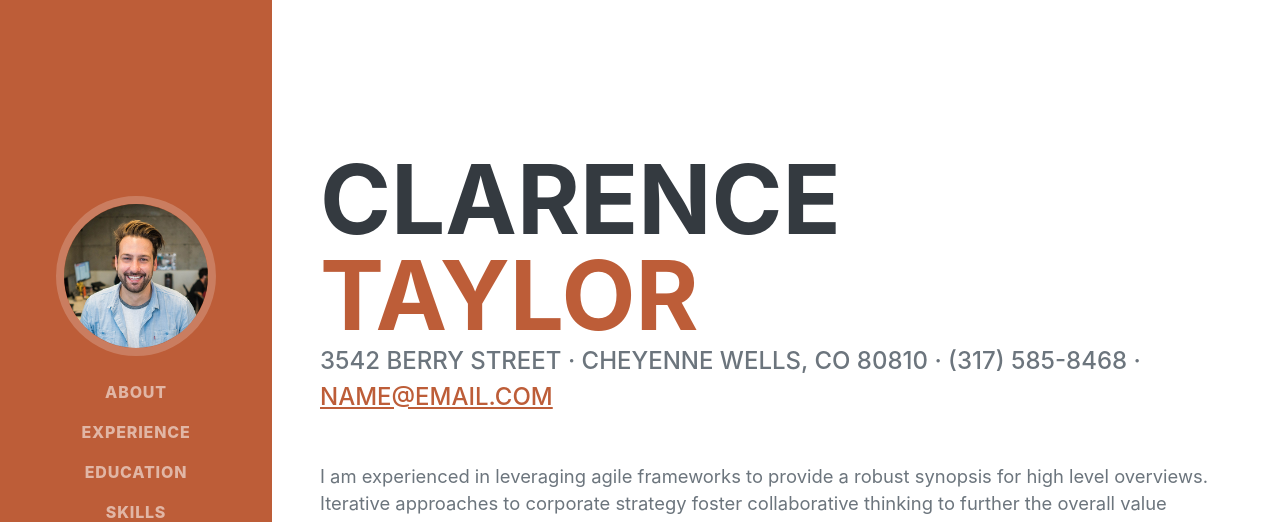
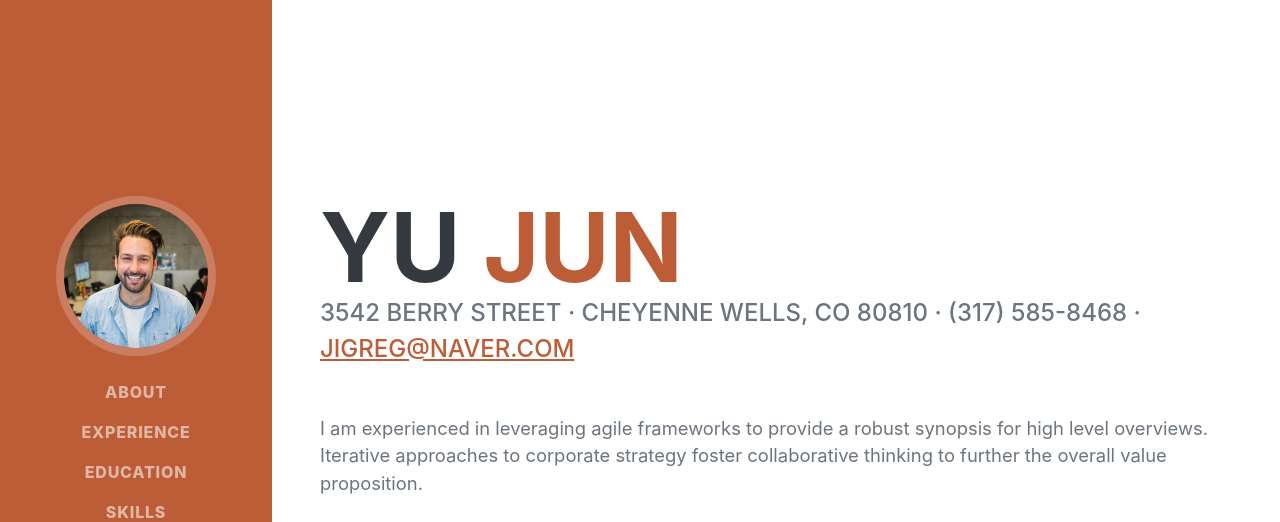
Before and after one commit to jigreg/jigreg.github.io, a plain HTML site: page index.html in a window 1280 px wide. Shown: the top 522 px of the page. Drawn offline with nearby package versions, Linux system fonts and the light colour scheme; a web font is replaced by a local one.

Commit message:
jigreg.portfolio

```diff
--- a/index.html
+++ b/index.html
@@ -3,8 +3,8 @@
     <head>
         <meta charset="utf-8" />
         <meta name="viewport" content="width=device-width, initial-scale=1, shrink-to-fit=no" />
-        <meta name="description" content="HTML TEST" />
-        <meta name="author" content="Yu Jun" />
+        <meta name="description" content="" />
+        <meta name="author" content="" />
         <title>Resume - Start Bootstrap Theme</title>
         <link rel="icon" type="image/x-icon" href="assets/img/favicon.ico" />
         <!-- Font Awesome icons (free version)-->
@@ -40,12 +40,12 @@
             <section class="resume-section" id="about">
                 <div class="resume-section-content">
                     <h1 class="mb-0">
-                        Clarence
-                        <span class="text-primary">Taylor</span>
+                        YU
+                        <span class="text-primary">JUN</span>
                     </h1>
                     <div class="subheading mb-5">
                         3542 Berry Street · Cheyenne Wells, CO 80810 · (317) 585-8468 ·
-                        <a href="mailto:name@email.com">name@email.com</a>
+                        <a href="mailto:name@email.com">jigreg@naver.com</a>
                     </div>
                     <p class="lead mb-5">I am experienced in leveraging agile frameworks to provide a robust synopsis for high level overviews. Iterative approaches to corporate strategy foster collaborative thinking to further the overall value proposition.</p>
                     <div class="social-icons">
```
